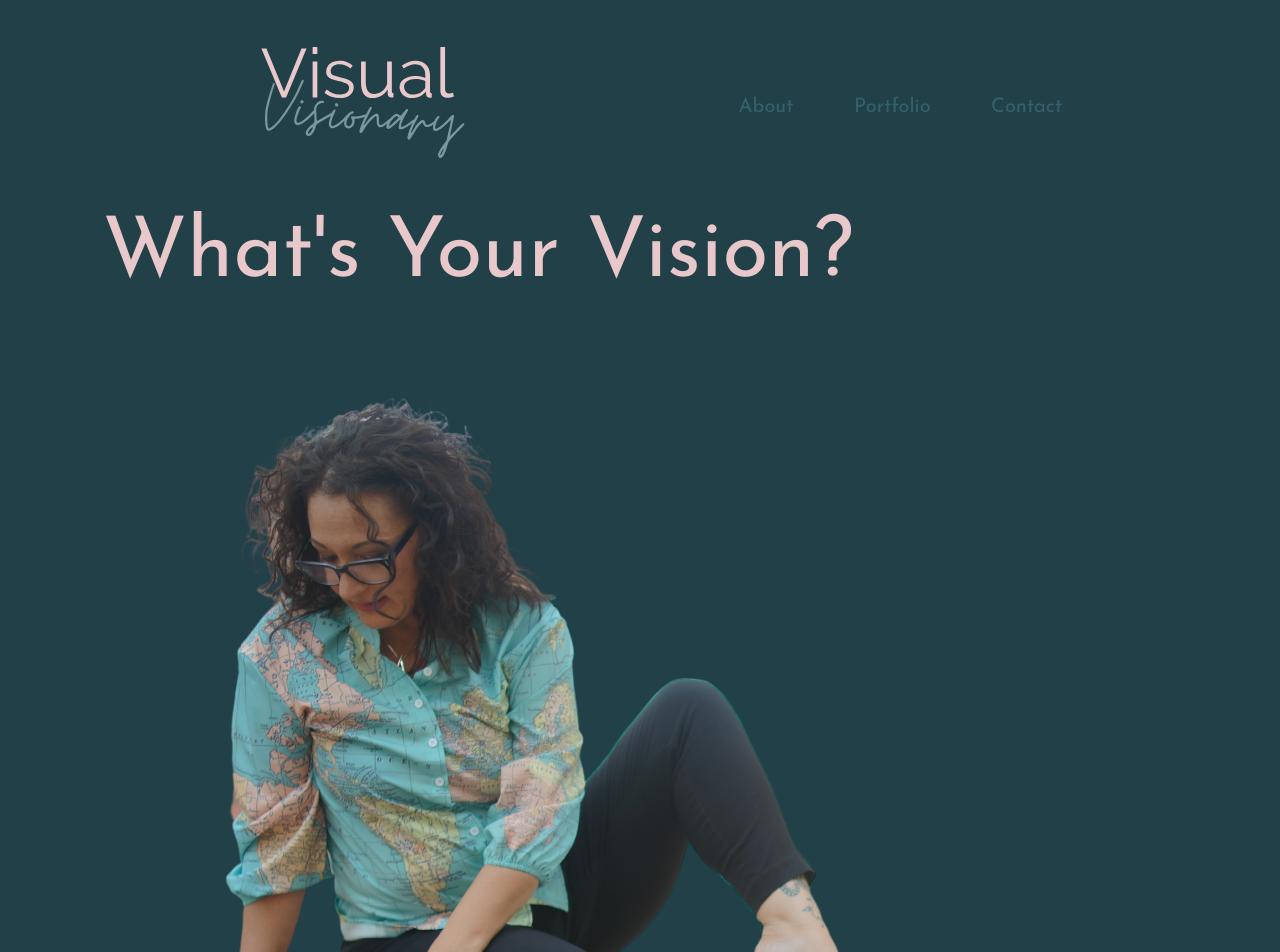
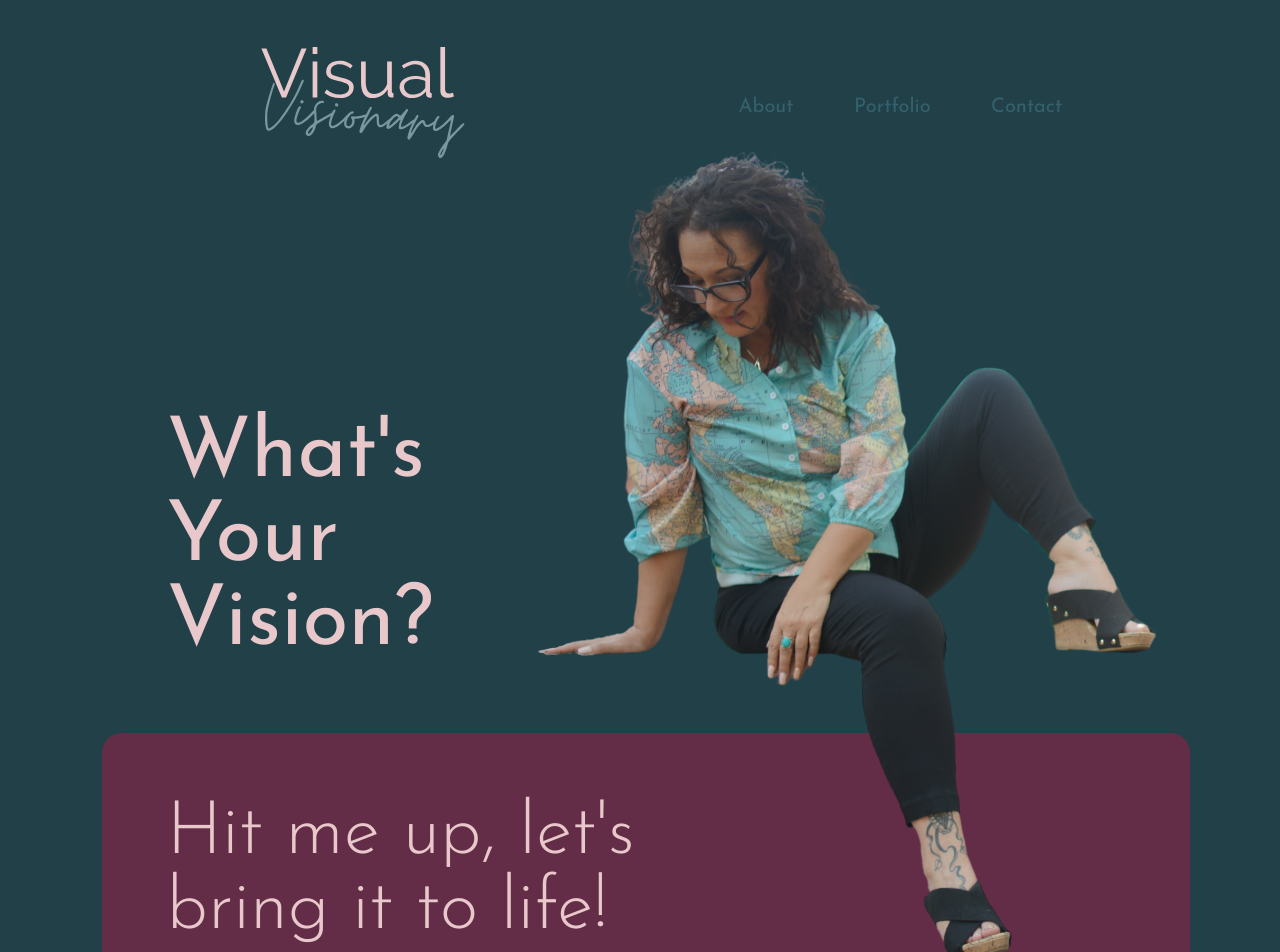
Before and after one commit to HeatherHerries/VisualVisionaryPortfolio, a React (Create React App) app: page /ContactPage in a window 1280 px wide. Shown: the top 952 px of the page. Built offline with nearby package versions, Linux system fonts and the light colour scheme.

Commit message:
Started styling Contact Page.

```diff
--- a/src/Pages/ContactPage.js
+++ b/src/Pages/ContactPage.js
@@ -18,9 +18,12 @@ function ContactPage() {
       <Navbar />
 
       <div className="contact-hero">
-       <ExLrgHeading
-       text="What's Your Vision?"
-       />
+
+        <div className="con-ex-lrg-heading">
+        <ExLrgHeading
+        text="What's Your Vision?"
+        />
+       </div>
 
         <img src={ContactPageImg} alt="Heather sitting on ledge." />
 
--- a/src/Styles/ContactPage.css
+++ b/src/Styles/ContactPage.css
@@ -3,17 +3,38 @@
   padding: 0 8vw 0 8vw;
 }
 
+.contact-hero {
+  display: grid;
+  grid-template-columns: 1fr 1fr;
+}
+
+.con-ex-lrg-heading {
+grid-column: 1 / 2;
+}
+
+.contact-hero img {
+  position: absolute;
+  grid-column: 2 / 3;
+  margin: -18.2vh 0 0 33vw;
+  width: 50vw;
+  transform: rotate(-2deg);
+}
+
 .contact-hero-banner {
+  grid-column: 1 / 3;
  background-color: #632D47;
  width: 85vw;
  height: 35vh;
  border-radius: 1.25rem;
+ margin: 8.5vh 0 0 0;
 }
 
 .contact-hero-banner p {
   color: #E8C8CB;
   font-size: 4.625rem;
   font-weight: 300;
+  width: 40vw;
+  margin: 8vh 0 0 5vw;
 }
 
 .submit textarea{
--- a/src/Styles/ExtraLargeHeading.css
+++ b/src/Styles/ExtraLargeHeading.css
@@ -1,4 +1,6 @@
 .ex-lrg-heading {
   font-size: 5.25rem;
   color: #E8C8CB;
+  width: 30vw;
+  margin: 25vh 0 0 5vw;
 }
```
